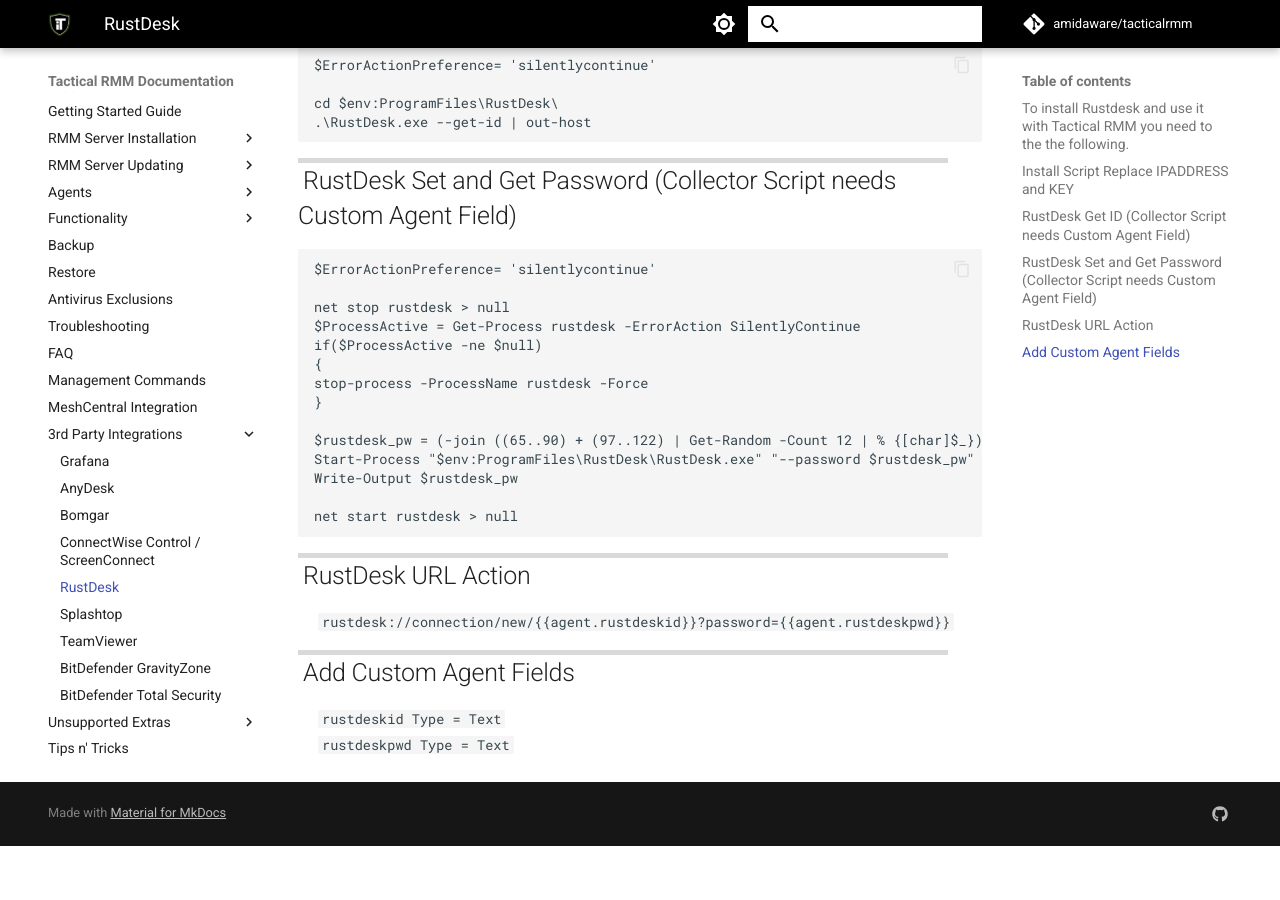
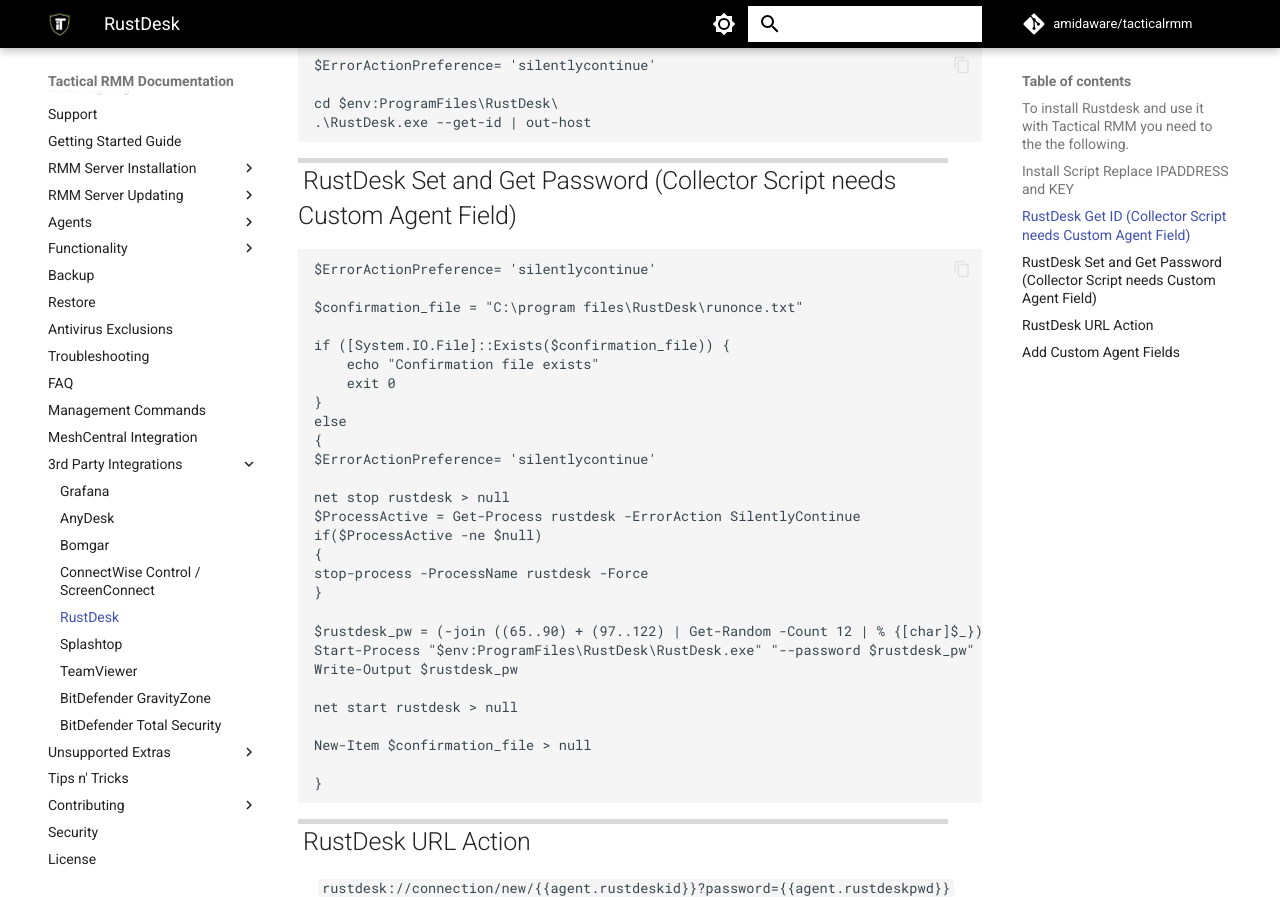
Before and after one commit to amidaware/trmm-docs, an MkDocs documentation site: the page built from docs/3rdparty_rustdesk.md, in a window 1280 px wide and 900 px high, scrolled down 1324 px. Built offline with MkDocs 1.6.1 and Material for MkDocs 9.7.7, drawn with Linux system fonts in a browser that asks for light colours; comment, search, counter and statistics services are not loaded; before the commit the page ends 2170 px from its top, so only the background shows below that.

Commit message:
Update 3rdparty_rustdesk.md

````diff
--- a/docs/3rdparty_rustdesk.md
+++ b/docs/3rdparty_rustdesk.md
@@ -60,6 +60,16 @@
 ```
 $ErrorActionPreference= 'silentlycontinue'
 
+$confirmation_file = "C:\program files\RustDesk\runonce.txt"
+
+if ([System.IO.File]::Exists($confirmation_file)) {
+    echo "Confirmation file exists"
+	exit 0
+}
+else
+{
+$ErrorActionPreference= 'silentlycontinue'
+
 net stop rustdesk > null
 $ProcessActive = Get-Process rustdesk -ErrorAction SilentlyContinue
 if($ProcessActive -ne $null)
@@ -73,6 +83,10 @@
 
 net start rustdesk > null
 
+New-Item $confirmation_file > null
+
+}
+
 ```
 ## RustDesk URL Action
 ```
````
